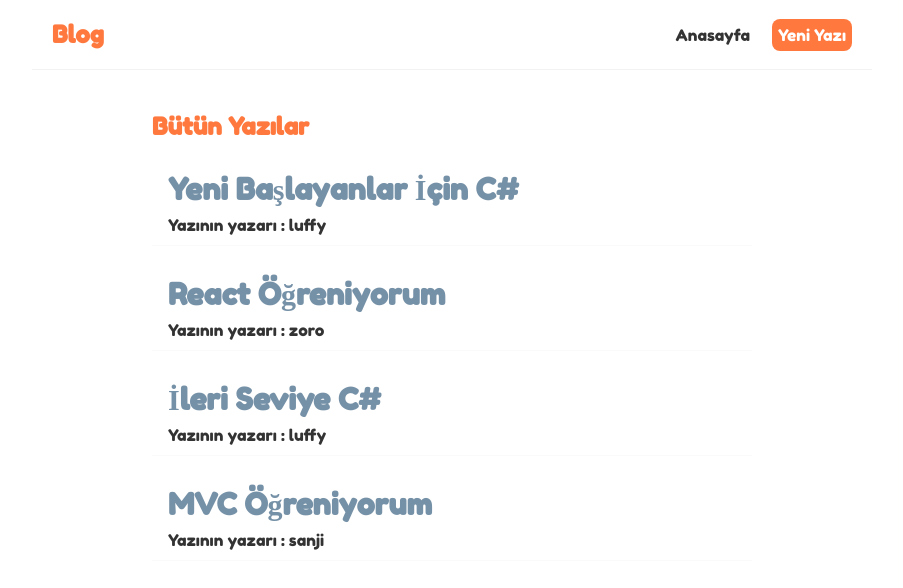
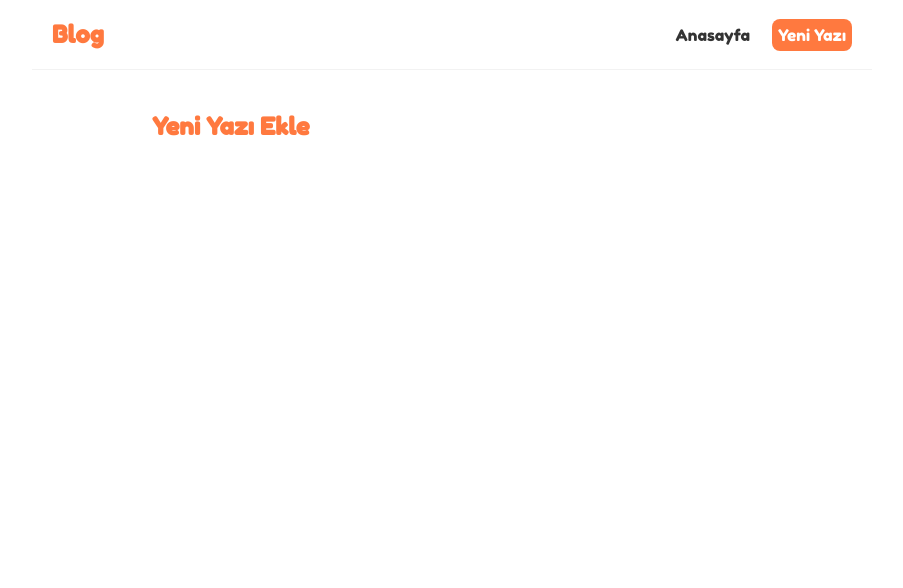
Before and after one commit to sdnrcvk/React-Basic-Blog, a React (Create React App) app: page /create in a window 1280 px wide. Shown: the top 588 px of the page, without its empty margins (188-1091 px from the left). Built offline with nearby package versions, Linux system fonts and the light colour scheme; data requests are answered from the project's data file.

Commit message:
Link usage-useParams

```diff
--- a/package.json
+++ b/package.json
@@ -8,6 +8,7 @@
     "@testing-library/user-event": "^13.5.0",
     "react": "^18.2.0",
     "react-dom": "^18.2.0",
+    "react-router-dom": "^5.3.4",
     "react-scripts": "5.0.1",
     "web-vitals": "^2.1.4"
   },
--- a/src/App.js
+++ b/src/App.js
@@ -1,6 +1,8 @@
 import Navbar from "./Navbar";
 import Anasayfa from "./Home";
-
+import {BrowserRouter as Router,Route,Switch} from 'react-router-dom';
+import Create from "./Create";
+import BlogDetails from "./BlogDetails";
 /*
 const name="Sedanur";
 const surname="Çevik";
@@ -18,12 +20,24 @@ function App() {
    </>
   );*/
   return(
-    <div className="App">
-        <Navbar/>
-      <div className="content">
-        <Anasayfa/>
+    <Router>
+      <div className="App">
+          <Navbar/>
+        <div className="content">
+          <Switch>
+            <Route exact path="/">
+              <Anasayfa/>
+            </Route>
+            <Route path="/create">
+              <Create/>
+            </Route>
+            <Route path="/blogs/:id">
+              <BlogDetails/>
+            </Route>
+          </Switch>
+        </div>
       </div>
-    </div>
+    </Router>
   );;
 }
 
--- /dev/null
+++ b/src/BlogDetails.js
@@ -0,0 +1,15 @@
+import {useParams} from 'react-router-dom';
+
+const BlogDetails = () => {
+
+    const {id}=useParams();
+
+    return (
+        <div className="blog-details">
+            <h2>Yazı Detayı</h2>
+            <p>{id}</p>
+        </div>
+     );
+}
+
+export default BlogDetails;
--- a/src/BlogList.js
+++ b/src/BlogList.js
@@ -1,5 +1,5 @@
 import React from 'react'
-
+import {Link} from 'react-router-dom';
 
 export default function BlogList({bloglar,baslik}) {
 
@@ -8,8 +8,10 @@ export default function BlogList({bloglar,baslik}) {
     <h2 style={{color:'#ff793f'}}>{baslik}</h2>
     {bloglar.map((blog)=>(
         <div className="blog-preview" key={blog.id}>
-            <h2>{blog.ad}</h2>
-            <p>Yazının yazarı : {blog.yazar}</p>
+            <Link to={`/blogs/${blog.id}`}>
+                <h2>{blog.ad}</h2>
+                <p>Yazının yazarı : {blog.yazar}</p>
+            </Link>
         </div>
     ))}
     </div>
--- /dev/null
+++ b/src/Create.js
@@ -0,0 +1,9 @@
+const Create = () => {
+    return (
+        <div className="create">
+            <h2 style={{color:'#ff793f'}}>Yeni Yazı Ekle</h2>
+        </div>
+     );
+}
+
+export default Create;
--- a/src/Navbar.js
+++ b/src/Navbar.js
@@ -1,15 +1,16 @@
+import {Link} from 'react-router-dom';
 
 const Navbar = () => {
     return (
         <nav className="navbar">
             <h1>Blog</h1>
             <div className="links">
-                <a href="/">Anasayfa</a>
-                <a href="/create" style={{
+                <Link to="/">Anasayfa</Link>
+                <Link to="/create" style={{
                     color:'white',
                     backgroundColor:'#ff793f',
                     borderRadius:'8px'
-                }}>Yeni Yazı</a>
+                }}>Yeni Yazı</Link>
             </div>
         </nav>
      );
--- a/src/index.css
+++ b/src/index.css
@@ -57,6 +57,10 @@
   opacity: 0.7;
 }
 
+.blog-preview a{
+  text-decoration: none;
+}
+
 .loading{
   font-size: 50px;
   color: #ff793f;
```
Also changed, not shown: 1 other file (tests, documents, lock files or other folders).
